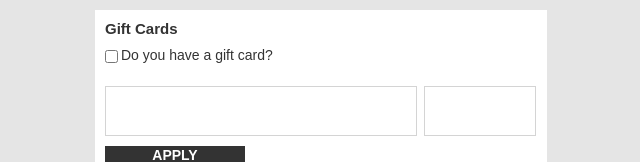
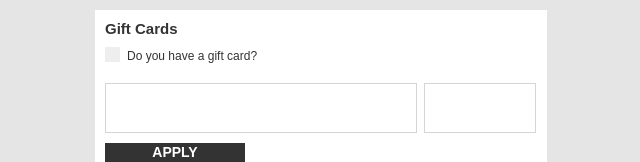
Before and after one commit to stephangriesel/checkout-form-react, a React (Create React App) app: page / in a window 1280 px wide. Shown: the top 162 px of the page, without its empty margins (319-959 px from the left). Built offline with nearby package versions, Linux system fonts and the light colour scheme.

Commit message:
style checkbox

```diff
--- a/src/components/GiftCard.js
+++ b/src/components/GiftCard.js
@@ -9,8 +9,10 @@ class GiftCard extends Component {
                     <h4>Gift Cards</h4>
                     <form>
                         <div className="gift-checkbox">
-                            <input type="checkbox" name="giftcard-checkbox" />
-                            <label><span className="check">Do you have a gift card?</span></label>
+                            <label class="container">Do you have a gift card?
+                                <input type="checkbox" name="giftcard-checkbox" />
+                                <span className="checkmark"></span>
+                            </label>
                         </div>
                         <div className="gift-number">
                             <input /><input />
--- a/src/css/GiftCard.css
+++ b/src/css/GiftCard.css
@@ -35,7 +35,7 @@ h4 {
 }
 
 .gift-checkbox input {
-    margin-left:0;
+    margin-left: 0;
 }
 
 .gift-number {
@@ -46,21 +46,21 @@ h4 {
 }
 
 .gift-number input {
-    border:rgb(212, 212, 212) solid 0.5px;
-    padding:2px 5px;
-    font-size:13px;
-    height:44px;
-    margin:10px 7px 10px 0;
-    width:300px;
-    outline:none;
+    border: rgb(212, 212, 212) solid 0.5px;
+    padding: 2px 5px;
+    font-size: 13px;
+    height: 44px;
+    margin: 10px 7px 10px 0;
+    width: 300px;
+    outline: none;
 }
 
 .gift-number input:nth-child(2) {
-    padding:2px 5px;
-    font-size:13px;
-    height:44px;
-    margin:10px 7px 10px 0;
-    width:100px;
+    padding: 2px 5px;
+    font-size: 13px;
+    height: 44px;
+    margin: 10px 7px 10px 0;
+    width: 100px;
 }
 
 .apply-btn {
@@ -77,3 +77,66 @@ h4 {
     height: 44px;
     font-weight: 900;
 }
+
+/* Checkbox */
+
+.container {
+    display: block;
+    position: relative;
+    padding-top:2px;
+    padding-left: 22px;
+    /* margin-bottom: 12px; */
+    cursor: pointer;
+    font-size: 12px;
+    -webkit-user-select: none;
+    -moz-user-select: none;
+    -ms-user-select: none;
+    user-select: none;
+}
+
+.container input {
+    position: absolute;
+    opacity: 0;
+    cursor: pointer;
+    height: 0;
+    width: 0;
+}
+
+.checkmark {
+    position: absolute;
+    top: 0;
+    left: 0;
+    height: 15px;
+    width: 15px;
+    background-color: #eee;
+}
+
+.container:hover input~.checkmark {
+    background-color: #ccc;
+}
+
+.container input:checked ~ .checkmark {
+    background-color: #6f9d6b;
+  }
+
+  .checkmark:after {
+    content: "";
+    position: absolute;
+    display: none;
+  }
+
+  .container input:checked ~ .checkmark:after {
+    display: block;
+  }
+
+  .container .checkmark:after {
+    left: 4px;
+    top: 2px;
+    width: 5px;
+    height: 7px;
+    border: solid white;
+    border-width: 0 2px 2px 0;
+    -webkit-transform: rotate(45deg);
+    -ms-transform: rotate(45deg);
+    transform: rotate(45deg);
+  }
```
